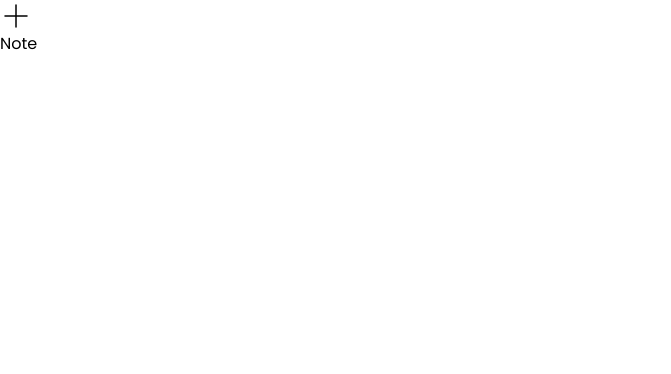
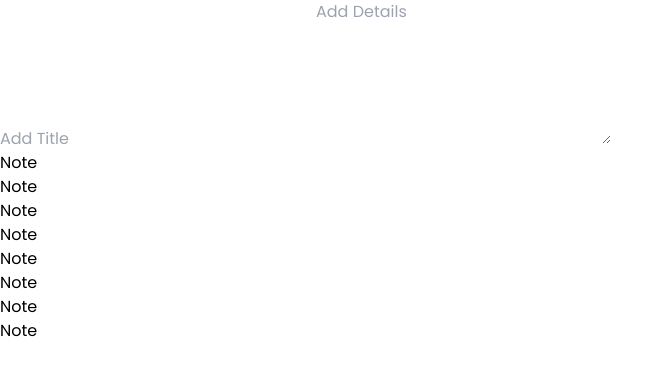
Before and after one commit to rahulp1262003/Notes-App, a React (Vite) app in the folder notes-app/: page / in a window 1280 px wide. Shown: the top 374 px of the page, without its empty margins (0-671 px from the left). Built offline with nearby package versions, Linux system fonts and the light colour scheme.

Commit message:
updatiing

```diff
--- a/notes-app/src/components/Add.jsx
+++ b/notes-app/src/components/Add.jsx
@@ -1,17 +1,21 @@
 import React from 'react'
 import '../index.css';
-import { PiPlusLight } from "react-icons/pi";
+// import { PiPlusLight } from "react-icons/pi";
 
 
 function Add() {
 
- function addnote(e) {
+  function addnote(e) {
     console.log(e.target);
- }
+  }
 
   return (
-    <div className='inline-block items-center bg-blue-100 rounded-2xl p-4 m-8 cursor-pointer absolute z-20' onClick={addnote}>
-      <PiPlusLight size='2rem' />
+    <div className='inline-block items-center pt-[.1rem] m-8 cursor-pointer  z-20 rounded-[2.5rem] w-[15rem] h-[15rem] max-w-[15rem] max-h-[15rem]'>
+      <form action="#" className='flex justify-center items-center flex-col'>
+        <input type="text" name="title" id="title" className='w-full rounded-t-[2rem] p-3 pl-6 pr-6 outline-none text-lg' placeholder='Add Title'  />
+
+        <textarea name="details" id="details" cols="" rows="6" className='w-full rounded-b-[2rem] outline-none pl-6 pr-6 pt-3 mt-2 resize-none text-lg' placeholder='Add Details' ></textarea>
+      </form>
     </div>
   )
 }
--- a/notes-app/src/components/App.jsx
+++ b/notes-app/src/components/App.jsx
@@ -5,9 +5,16 @@ import Note from './Note'
 function App() {
 
     return (
-        <div>
-            <div className='relative'><Add /></div>
-            <div className='w-full flex flex-row items-center justify-center flex-wrap absolute'>
+        <div className='inline-block'>
+            <div className='inline-block'><Add /></div>
+            <div className='w-full flex flex-row items-center justify-center flex-wrap '>
+                <Note />
+                <Note />
+                <Note />
+                <Note />
+                <Note />
+                <Note />
+                <Note />
                 <Note />
             </div>
         </div>
--- a/notes-app/src/components/Note.jsx
+++ b/notes-app/src/components/Note.jsx
@@ -4,9 +4,9 @@ import React from 'react'
 function Note() {
   return (
     <div
-    className='w-[15rem] h-[15rem] bg-white rounded-[2.5rem] m-8 cursor-pointer overflow-hidden'>
+    className='w-[15rem] h-[15.6rem] bg-white rounded-[2.5rem] m-8 cursor-pointer overflow-hidden'>
         <div className="w-[100%] h-[100%] flex justify-between flex-col">
-            <div className="h-12 bg-blue-400 flex justify-center items-center">
+            <div className="h-[3.2rem] bg-blue-400 flex justify-center items-center">
                 <h3 className='text-black text-[1.4rem]'>Note</h3>
             </div>
         </div>
```
